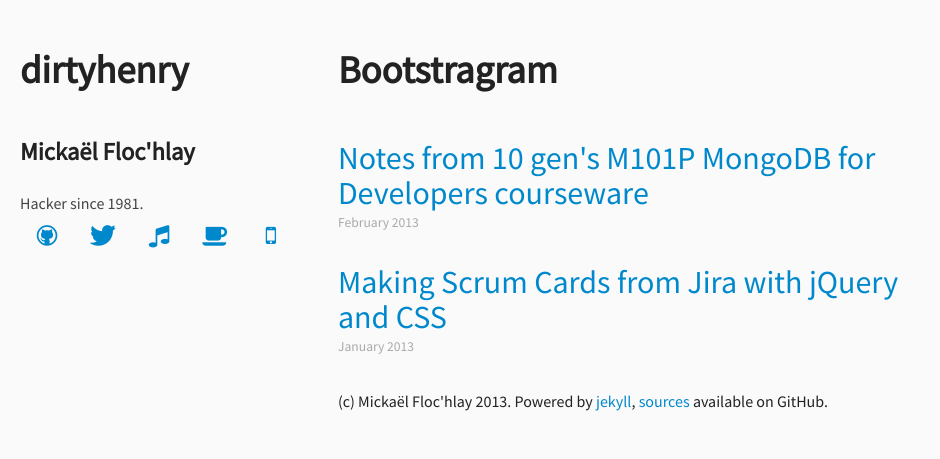
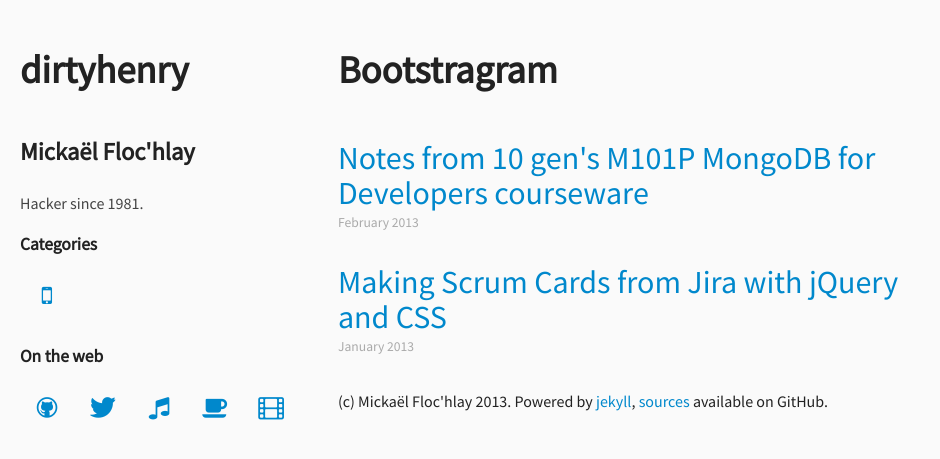
Before and after one commit to ntnmrndn/bootstragram-blog, a Jekyll site: the page built from index.html, in a window 1280 px wide. Shown: the top 459 px of the page, without its empty margins (0-940 px from the left). Built offline with Jekyll 4.4.1, drawn with Linux system fonts in a browser that asks for light colours; nearby versions of some CDN libraries.

Commit message:
Add Letterboxd link + separate local navigation form web navigation

```diff
--- a/_layouts/index.html
+++ b/_layouts/index.html
@@ -30,13 +30,22 @@
               <h1>dirtyhenry</h1>
               <h3>Mickaël Floc'hlay</h3>
               <p>Hacker since 1981.</p>
+              <div>
+                <h4>Categories</h4>
+                <ul class="nav nav-pills">
+                  <li><a href="multi-environment-mobile-development/"><i class="big-icon icon-mobile-phone"></i></a></li>
+                </ul>
+              </div>
+              <div>
+                <h4>On the web</h4>
                 <ul class="nav nav-pills">
                   <li><a href="https://github.com/dirtyhenry/"><i class="big-icon icon-github"></i></a></li>
                   <li><a href="https://twitter.com/dirtyhenry/"><i class="big-icon icon-twitter"></i></a></li>
                   <li><a href="http://deadrooster.org"><i class="big-icon icon-music"></i></a></li>
                   <li><a href="http://morningcoffee.deadrooster.org"><i class="big-icon icon-coffee"></i></a></li>
-                <li><a href="multi-environment-mobile-development/"><i class="big-icon icon-mobile-phone"></i></a></li>
+                  <li><a href="http://letterboxd.com/dirtyhenry/films/diary/"><i class="big-icon icon-film"></i></a></li>
                 </ul>
+              </div>
             </div>
             <div class="span6">
               {{ content }}
```
Lines whose indentation alone changed are shown as unchanged.
